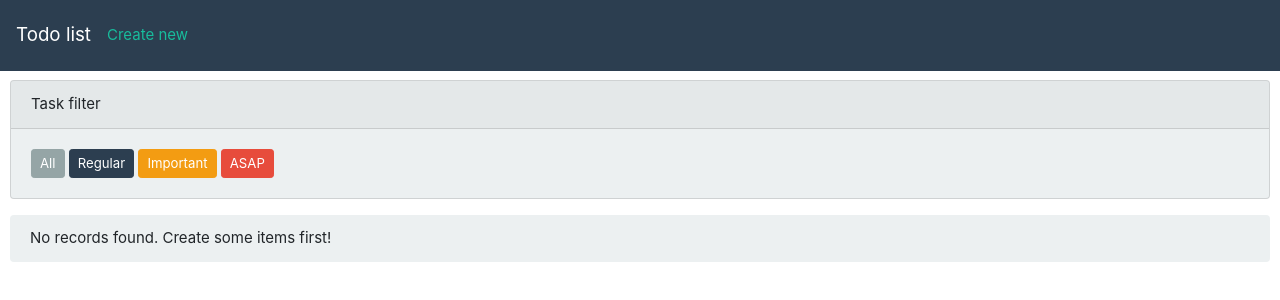
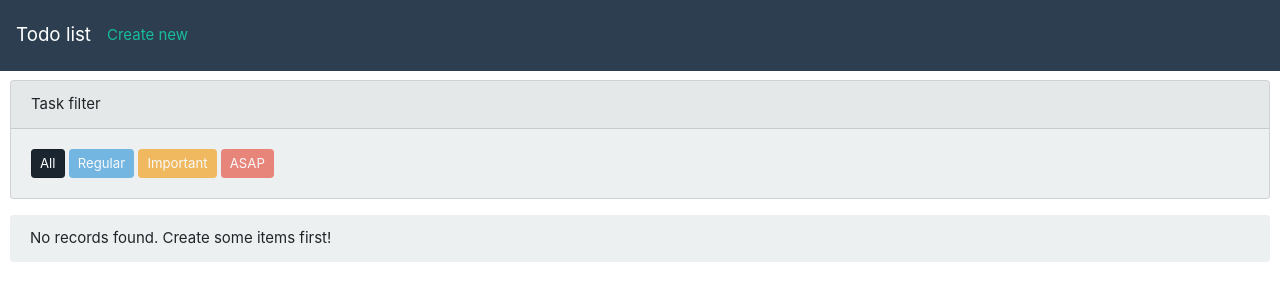
Before and after one commit to dmitryweiner/todo-react, a React (Create React App) app: page / in a window 1280 px wide. Shown: the top 300 px of the page. Built offline with nearby package versions, Linux system fonts and the light colour scheme.

Commit message:
Filter items

```diff
--- /dev/null
+++ b/src/DisplayFilter.js
@@ -0,0 +1,67 @@
+import React, {Component} from "react";
+import PropTypes from "prop-types";
+
+class DisplayFilter extends Component {
+
+    static get DEFAULT_FILTER() {
+        return "all";
+    }
+
+    constructor(props) {
+        super(props);
+
+        this.state = {
+            selected: DisplayFilter.DEFAULT_FILTER
+        }
+    }
+
+    handleClick(selected) {
+        this.setState({selected: selected});
+        this.props.onChange(selected);
+    }
+
+    render() {
+        return <div className="card bg-light mb-3">
+            <div className="card-header">Task filter</div>
+            <div className="card-body">
+                <button
+                    type="button"
+                    className={"btn btn-primary btn-sm " + (this.state.selected === "all" ? "active" : "disabled")}
+                    onClick={() => this.handleClick("all")}>
+                    All
+                </button>
+                &nbsp;
+                <button
+                    type="button"
+                    className={"btn btn-info btn-sm " + (this.state.selected === "regular" ? "active" : "disabled")}
+                    onClick={() => this.handleClick("regular")}>
+                    Regular
+                </button>
+                &nbsp;
+                <button
+                    type="button"
+                    className={"btn btn-warning btn-sm " + (this.state.selected === "important" ? "active" : "disabled")}
+                    onClick={() => this.handleClick("important")}>
+                    Important
+                </button>
+                &nbsp;
+                <button
+                    type="button"
+                    className={"btn btn-danger btn-sm " + (this.state.selected === "asap" ? "active" : "disabled")}
+                    onClick={() => this.handleClick("asap")}>
+                    ASAP
+                </button>
+            </div>
+        </div>
+    }
+}
+
+DisplayFilter.defaultProps = {
+    onChange: () => {}
+};
+
+DisplayFilter.propTypes = {
+    onChange: PropTypes.func
+};
+
+export default DisplayFilter;
--- a/src/TodoList.js
+++ b/src/TodoList.js
@@ -1,6 +1,7 @@
 import React, {Component} from "react";
 import TodoItem from "./TodoItem";
 import {store} from "./Store";
+import DisplayFilter from "./DisplayFilter";
 
 class TodoList extends Component {
 
@@ -8,8 +9,34 @@ class TodoList extends Component {
         super(props);
 
         this.state = {
-             items: store.getItems().sort(this.sortItems)
+            items: this.processItems(),
+            filter: DisplayFilter.DEFAULT_FILTER
         };
+    }
+
+    /**
+     * 1. Get items from store
+     * 2. Sort
+     */
+    processItems() {
+        const items = store
+            .getItems()
+            .sort(this.sortItems);
+        return items;
+    }
+
+    /**
+     * Filter them according to selected filter
+     * @param {array} items
+     * @returns {array}
+     */
+    filterItems(items) {
+        return items.filter((element) => {
+            if (this.state.filter !== "all") {
+                return element.priority === this.state.filter;
+            }
+            return true;
+        });
     }
 
     /**
@@ -61,12 +88,16 @@ class TodoList extends Component {
 
     handleStoreUpdate() {
         this.setState({
-            items: store.getItems().sort(this.sortItems)
+            items: this.processItems()
         });
     }
 
+    handleFilterChange(filter) {
+        this.setState({filter: filter});
+    }
+
     renderList() {
-        const {items} = this.state;
+        const items = this.filterItems(this.state.items);
         if (items.length) {
             return <div className="card-columns">
                 {items.map((element, index) => <div key={index}><TodoItem item={element}/></div>)}
@@ -78,19 +109,7 @@ class TodoList extends Component {
 
     render() {
         return <div>
-            {/* TODO: move this to separate component*/}
-            <div className="card bg-light mb-3">
-                <div className="card-header">Task filter</div>
-                <div className="card-body">
-                    <button type="button" className="btn btn-secondary btn-sm">All</button>
-                    &nbsp;
-                    <button type="button" className="btn btn-primary btn-sm">Regular</button>
-                    &nbsp;
-                    <button type="button" className="btn btn-warning btn-sm">Important</button>
-                    &nbsp;
-                    <button type="button" className="btn btn-danger btn-sm">ASAP</button>
-                </div>
-            </div>
+            <DisplayFilter onChange={this.handleFilterChange.bind(this)}/>
             {this.renderList()}
         </div>;
     }
```
